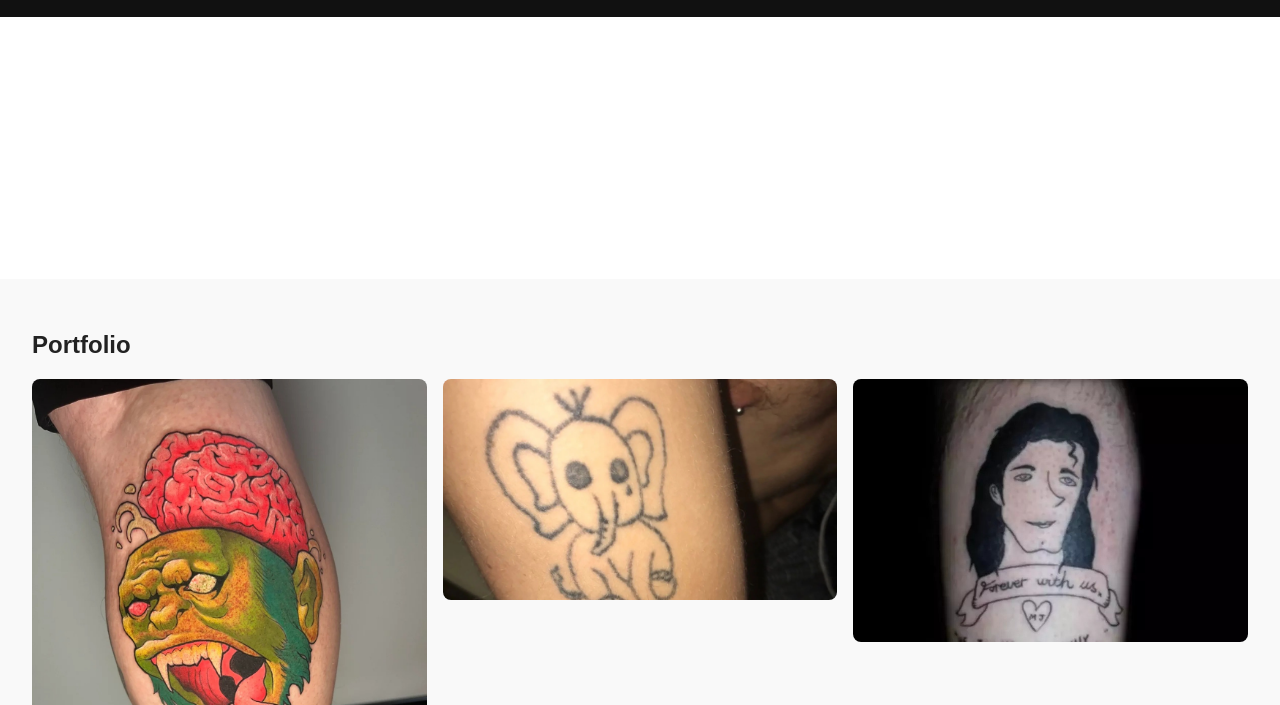
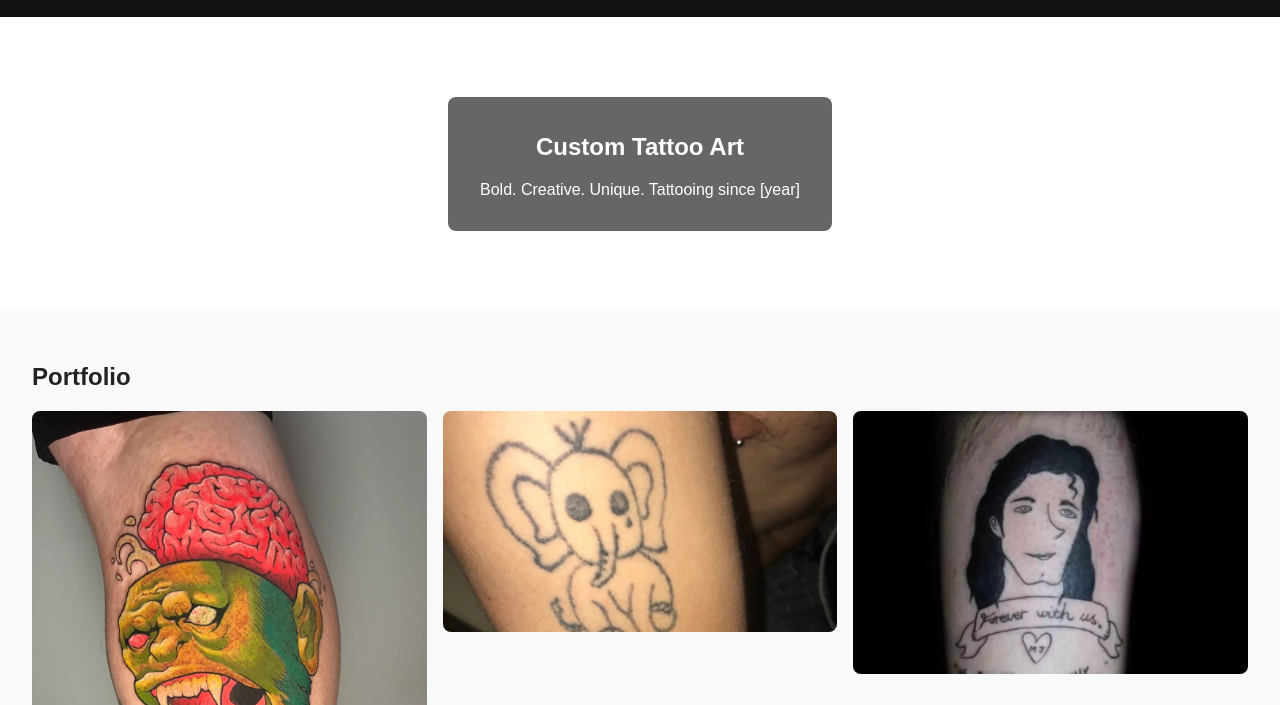
Before and after one commit to haisingrell/tattoo-portfolio, a plain HTML site: page index.html in a window 1280 px wide. Shown: the part 95-800 px from the top of the page. Drawn offline with Linux system fonts and the light colour scheme.

Commit message:
Update styles.css

```diff
--- a/styles.css
+++ b/styles.css
@@ -18,6 +18,13 @@ nav a {
   color: #fff;
   margin-left: 1em;
   text-decoration: none;
+}
+
+.hero-text {
+  background-color: rgba(0, 0, 0, 0.6); /* black with 60% transparency */
+  display: inline-block;
+  padding: 1em 2em;
+  border-radius: 8px;
 }
 
 .hero {
```
